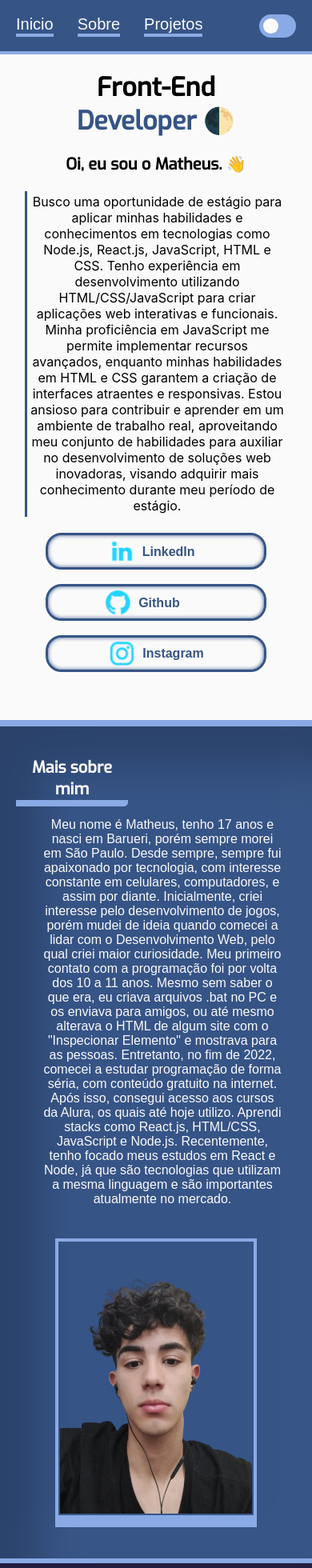
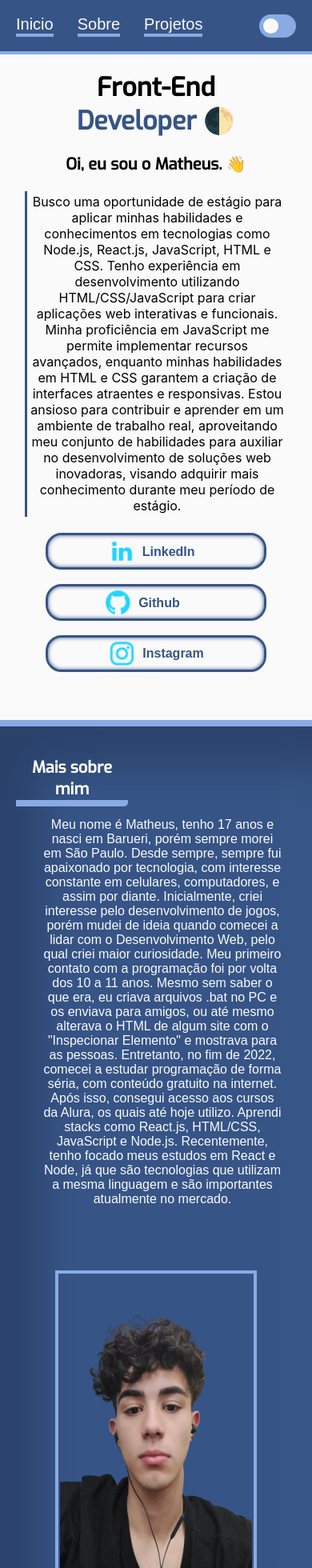
Before and after one commit to fatekkl/Portfolio, a React (Create React App) app: page / in a window 390 px wide. Shown: the top 1960 px of the page at 80% size. Built offline with nearby package versions, Linux system fonts and the light colour scheme.

Commit message:
aumentando tamanho da pagina sobre mim

```diff
--- a/src/Components/SobreMim/SobreMim.css
+++ b/src/Components/SobreMim/SobreMim.css
@@ -90,7 +90,7 @@
 
     .Secao2 {
         border-top: 8px solid var(--fonte-primaria-clara);
-        height: 65rem;
+        height: 70rem;
     }
 
 
```
